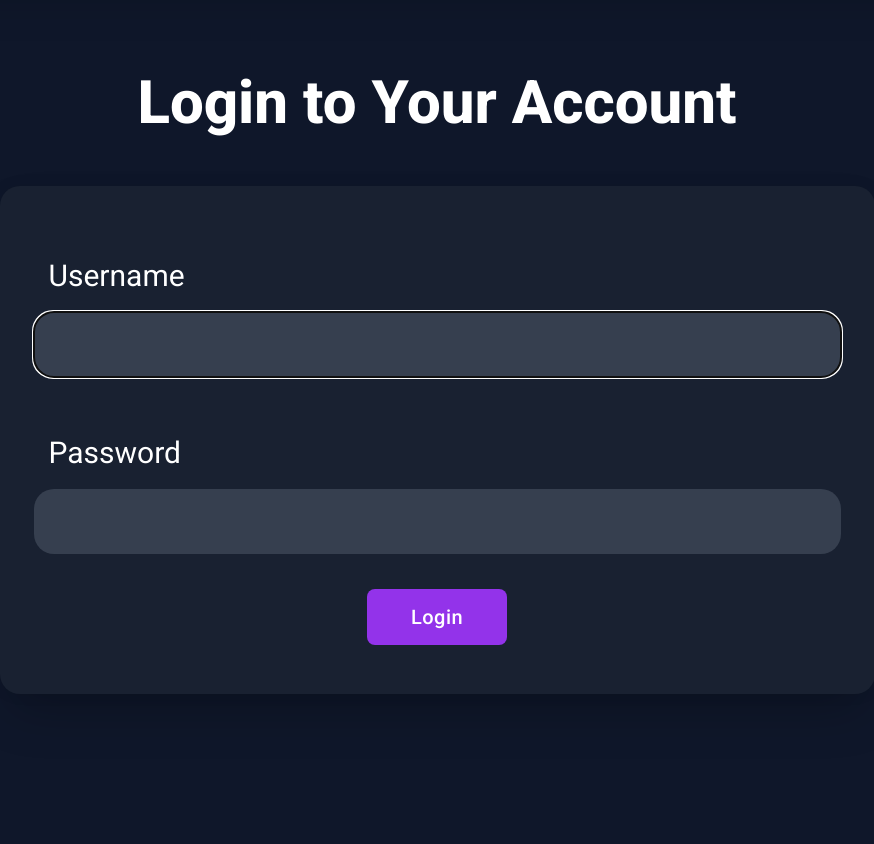
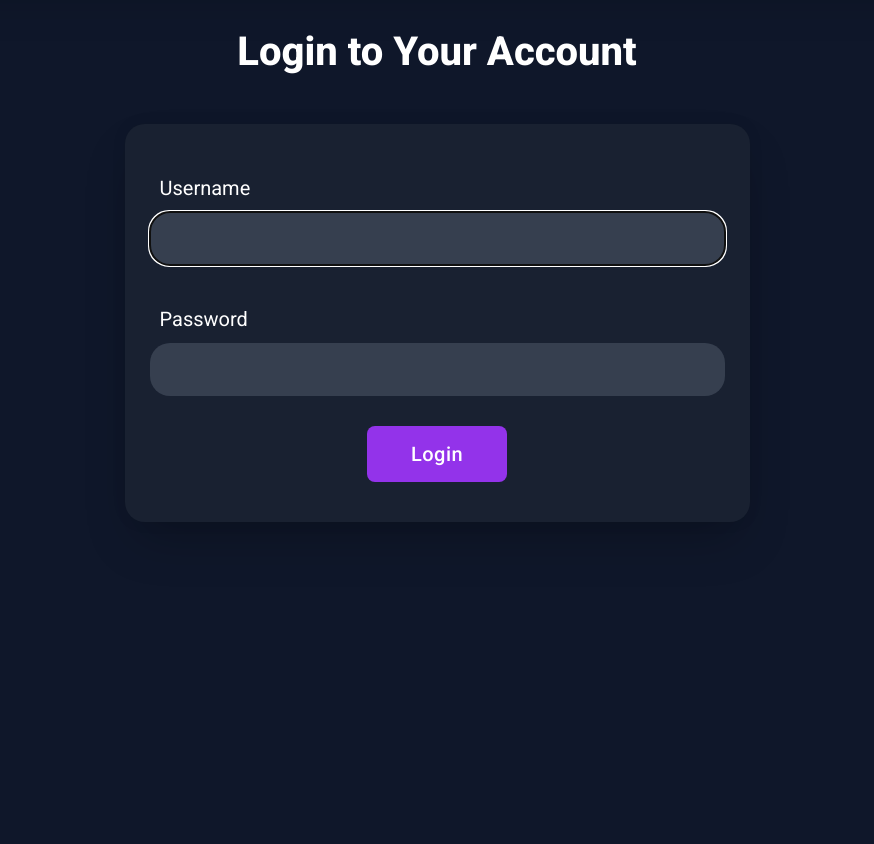
Before and after one commit to 00-hidan-00/first_project_djangogirls, a Django app: page /accounts/login/ in a window 1280 px wide. Shown: the part 147-991 px from the top of the page, without its empty margins (203-1077 px from the left). After the commit the page ends 629 px from the top, so only its background shows below. Run offline with Django 5.2, Linux system fonts and the light colour scheme.

Commit message:
💄 Style: small CSS tweaks

```diff
--- a/blog/static/css/style.css
+++ b/blog/static/css/style.css
@@ -28,7 +28,7 @@
 }
 
 [class*="__page"] {
-    padding-block: 50px;
+    padding-block: 10px;
 
 }
 
@@ -111,7 +111,7 @@
 
 .blog-list__title {
     padding-inline: 20px;
-    font-size: 60px;
+    font-size: 40px;
     font-weight: 800;
     line-height: 1.1;
     text-wrap: balance;
@@ -536,9 +534,8 @@
 .login__error-text {}
 
 .login__form {
-
-    padding: 34px;
-    width: 70%;
+    padding: 25px;
+    width: 50%;
     border-radius: 20px;
     background-color: #192131;
     box-shadow:
@@ -546,30 +543,29 @@
         0px 0px 15px 0px rgba(0, 0, 0, 0.07);
 }
 
-.login__django-form {}
+
 
 .login__django-form {
-    padding-block: 20px;
+    padding-block: 15px;
     display: flex;
     flex-direction: column;
 }
 
 .login__django-form label {
-    font-size: 30px;
+    font-size: 20px;
     font-weight: 400;
     line-height: 1.4;
-    padding: 15px;
+    padding: 10px;
 
 }
 
 .login__django-form input {
     background-color: #363f4f;
-
+    max-width: 100%;
     border-radius: 20px;
-    font-size: 25px;
+    font-size: 20px;
     color: #fff;
     font-weight: 500;
-    line-height: 1.4;
     padding: 15px;
 }
 
```
Also changed, not shown: other parts of blog/static/css/style.css (+37 -42 lines).
